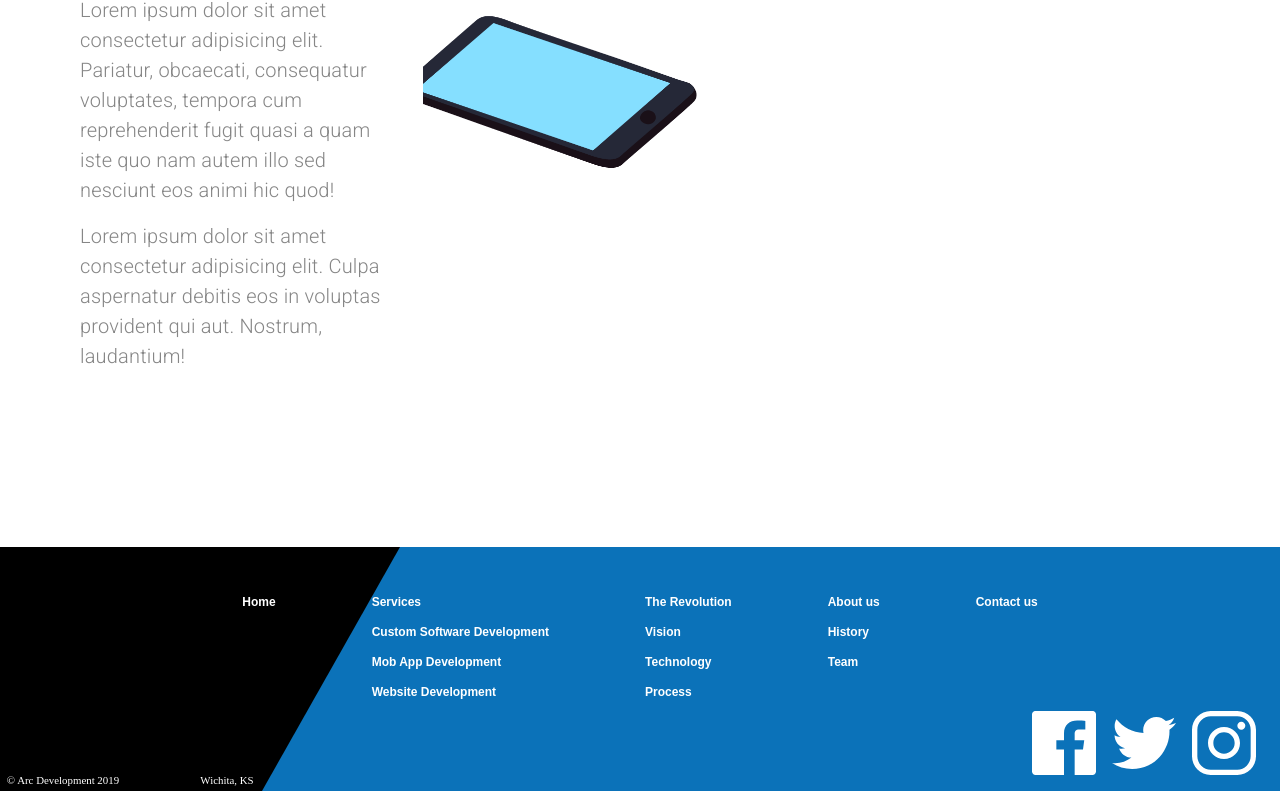
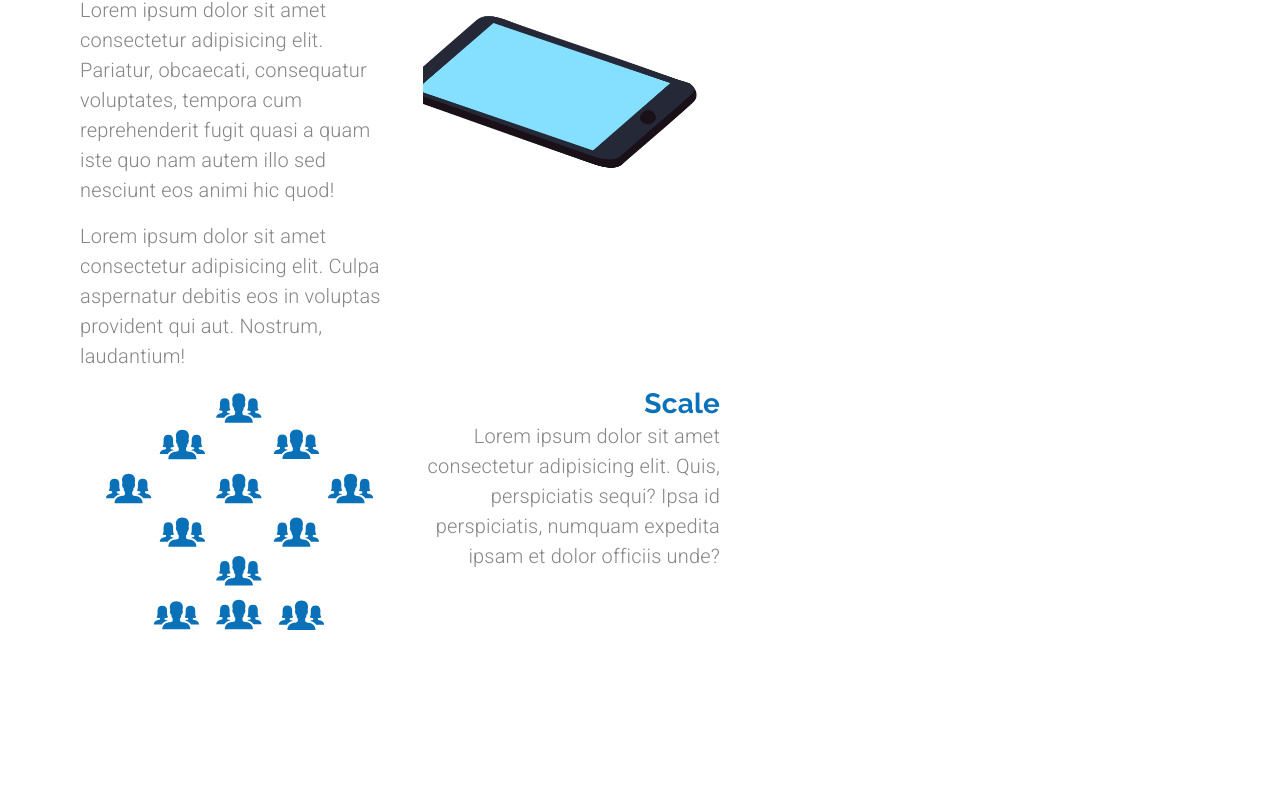
Before and after one commit to dejanV91/materialUiPractice, a React (Create React App) app: page /customs in a window 1280 px wide. Shown: the part 1389-2184 px from the top of the page. Built offline with nearby package versions, Linux system fonts and the light colour scheme.

Commit message:
documents Animation row 1

```diff
--- a/src/components/CustomSoftware.js
+++ b/src/components/CustomSoftware.js
@@ -14,6 +14,7 @@ import cash from "../assets/cash.svg";
 import stopwatch from "../assets/stopwatch.svg";
 
 import documentsAnimation from "../animations/documentsAnimation/data";
+import scaleAnimation from "../animations/scaleAnimation/data.json";
 
 const useStyles = makeStyles()((theme) => ({
   heading: {
@@ -40,6 +41,14 @@ export default function CustomSoftware(props) {
     loop: true,
     autoplay: true,
     animationData: documentsAnimation,
+    rendererSettings: {
+      preserveAspectRatio: "xMidYMid slice",
+    },
+  };
+  const scaleOptions = {
+    loop: true,
+    autoplay: true,
+    animationData: scaleAnimation,
     rendererSettings: {
       preserveAspectRatio: "xMidYMid slice",
     },
@@ -192,6 +201,28 @@ export default function CustomSoftware(props) {
             ></Lottie>
           </Grid>
         </Grid>
+        <Grid item container className={classes.itemContainer}>
+          <Grid item md>
+            <Lottie
+              options={scaleOptions}
+              style={{ maxHeight: 260, maxWidth: 280 }}
+            ></Lottie>
+          </Grid>
+          <Grid item container direction="column" md>
+            <Grid item>
+              <Typography variant="h4" align="right">
+                Scale
+              </Typography>
+            </Grid>
+            <Grid item>
+              <Typography variant="body1" align="right" paragraph>
+                Lorem ipsum dolor sit amet consectetur adipisicing elit. Quis,
+                perspiciatis sequi? Ipsa id perspiciatis, numquam expedita ipsam
+                et dolor officiis unde?
+              </Typography>
+            </Grid>
+          </Grid>
+        </Grid>
       </Grid>
     </Grid>
   );
```
